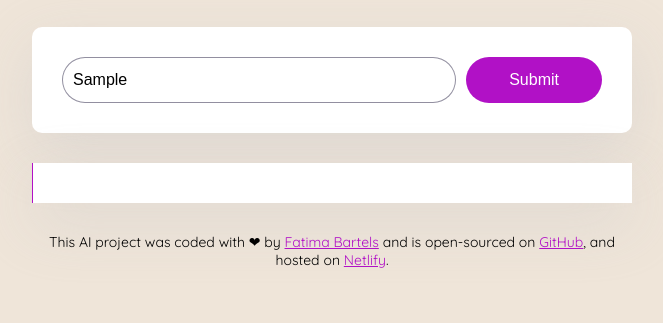
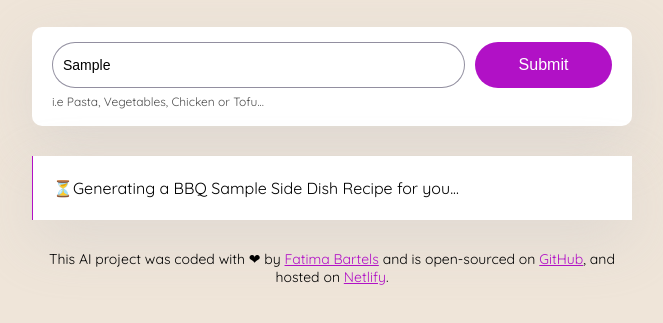
Before and after one commit to FatimaBartels/bbq-sidedish-recipe-generator, a plain HTML site: page index.html in a window 1280 px wide. Both pictures are taken after typing "Sample" into the empty fields and a click on the input 842 px from the left and 311 px from the top of the page. Shown: the part 231-554 px from the top of the page, without its empty margins (308-971 px from the left). Drawn offline with nearby package versions, Linux system fonts and the light colour scheme; no server answers.

Commit message:
improve the UX

```diff
--- a/index.html
+++ b/index.html
@@ -22,6 +22,7 @@
       </header>
 
       <main>
+        <div class="form-container">
           <form id="recipe-generator-form">
             <input
               type="text"
@@ -34,7 +35,9 @@
             />
             <input type="submit" class="submit-button" />
           </form>
-        <div class="recipe" id="recipe"></div>
+          <div class="hint">i.e Pasta, Vegetables, Chicken or Tofu...</div>
+        </div>
+        <div class="recipe hidden" id="recipe"></div>
       </main>
       <footer>
         This AI project was coded with ❤ by
--- a/src/index.js
+++ b/src/index.js
@@ -18,6 +18,10 @@ function generateRecipe(event) {
     "You are a very good cook and love to make the best and simple side dishes. Your mission is to generate a simple and easy to make side dish recipe for barbecue in HTML format. Make sure to follow the user instructions.";
   let apiUrl = `https://api.shecodes.io/ai/v1/generate?prompt=${prompt}&context=${context}&key=${apiKey}`;
 
+  let recipeElement = document.querySelector("#recipe");
+  recipeElement.classList.remove("hidden");
+  recipeElement.innerHTML = `<div class="generating">⏳Generating a BBQ ${instructionsInput.value} Side Dish Recipe for you... </div>`;
+
   console.log("Generating recipe");
   console.log(`Prompt: ${prompt}`);
   console.log(`Context: ${context}`);
--- a/src/style.css
+++ b/src/style.css
@@ -24,20 +24,30 @@ h1 {
   color: black;
 }
 
-form {
-  padding: 30px;
+.form-container {
   background-color: white;
+  margin-bottom: 30px;
+  padding: 15px 20px;
   border-radius: 10px;
   box-shadow: 0px 20px 60px rgba(203, 201, 201, 0.467);
+}
+
+form {
   display: flex;
-  margin-bottom: 30px;
+}
+
+.hint {
+  line-height: 1.5;
+  margin-top: 5px;
+  opacity: 0.7;
+  font-size: 12px;
 }
 
 .instructions {
   padding: 10px;
   border: 1px solid rgba(39, 33, 66, 0.5);
   width: 80%;
-  font-size: 16px;
+  font-size: 14px;
   border-radius: 50px;
   line-height: 20px;
   color: black;
@@ -63,6 +73,24 @@ form {
   box-shadow: 0px 20px 60px rgba(203, 201, 201, 0.467);
 }
 
+.hidden {
+  display: none;
+}
+
+.generating {
+  animation: blink-animation 1s steps(5, start) infinite;
+}
+@keyframes blink-animationti {
+  to {
+    visibility: hidden;
+  }
+}
+@-webkit-keyframes blink-animation {
+  to {
+    visibility: hidden;
+  }
+}
+
 footer {
   text-align: center;
   font-size: 14px;
```
Lines whose indentation alone changed are shown as unchanged.
